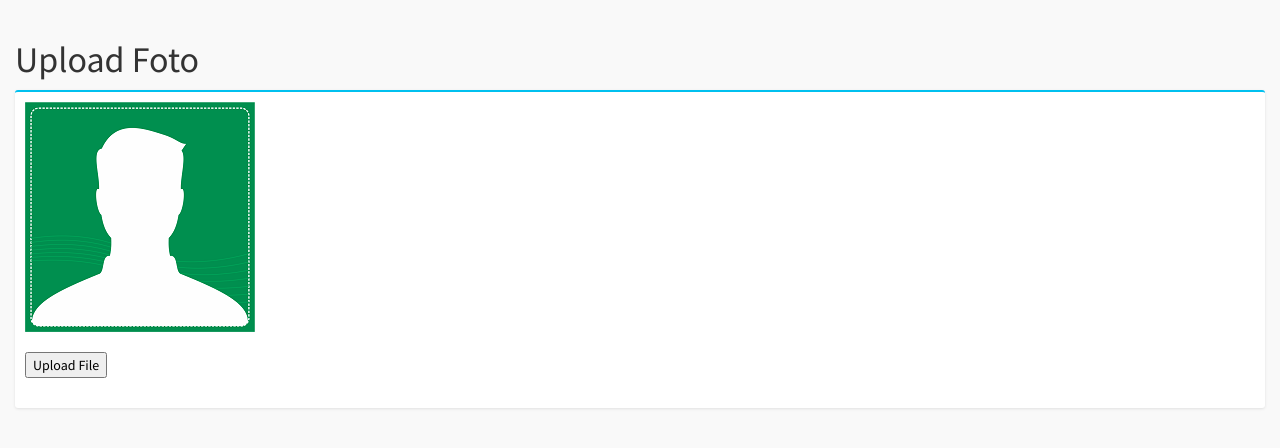
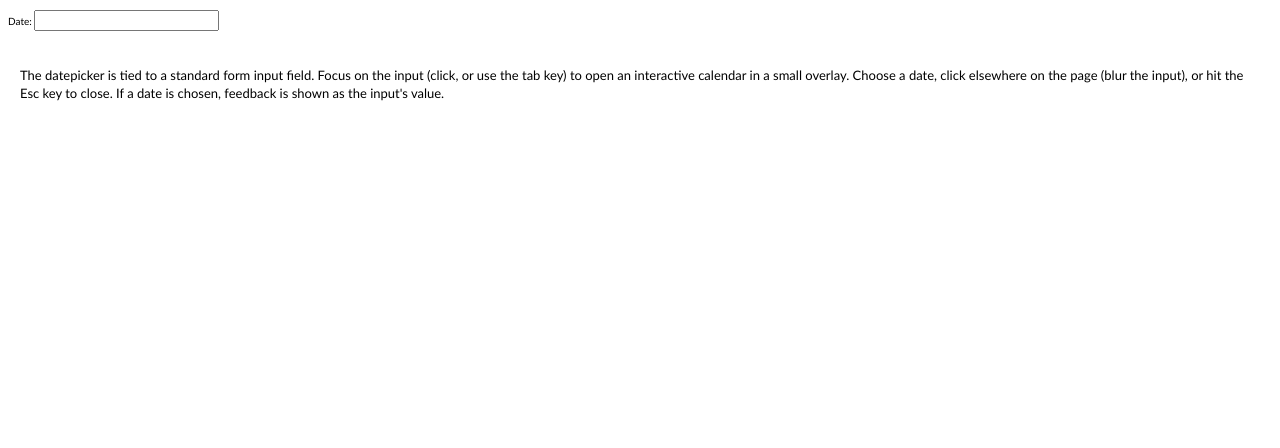
Before and after one commit to addictpustikom/sid, a PHP site: page /test.php in a window 1280 px wide. Shown: the top 448 px of the page. Run offline with PHP 8.4, Linux system fonts and the light colour scheme; some libraries are stand-ins or nearby versions.

Commit message:
Revert "Update test.php"
This reverts commit f34cc2d8c4cb0ee61561eff812556a69a5af3b17.

```diff
--- a/test.php
+++ b/test.php
@@ -1,92 +1,27 @@
-<!DOCTYPE html>
-<html>
+
+<!doctype html>
+<html lang="en">
     <head>
-        <meta charset="UTF-8">
-        <title>Stage Image Save</title>
-        <!-- bootstrap 3.0.2 -->
-        <link href="css/bootstrap.min.css" rel="stylesheet" type="text/css" />
-        <!-- Bootstrap Color Picker -->
-        <link href="css/colorpicker/bootstrap-colorpicker.min.css" rel="stylesheet"/>
-        <!-- Theme style -->
-        <link href="css/AdminLTE.css" rel="stylesheet" type="text/css" />
+        <meta charset="utf-8">
+        <title>jQuery UI Datepicker - Default functionality</title>
+        <link href="css/jquery.ui.all.css" rel="stylesheet" type="text/css"/>
+        <script src="js/jquery-2.0.2.min.js" type="text/javascript"></script>
+        <script src="js/ui/jquery.ui.core.js" type="text/javascript"></script>
+        <script src="js/ui/jquery.ui.widget.js" type="text/javascript"></script>
+        <script src="js/ui/jquery.ui.datepicker.js" type="text/javascript"></script>
+        <link href="css/demos.css" rel="stylesheet" type="text/css"/>
+        <script>
+            $(function() {
+                $("#datepicker").datepicker();
+            });
+        </script>
     </head>
     <body>
-        <!-- Main content -->
-        <section class="content">
-            <h1>
-                Upload Foto
-            </h1>
-            <div class='row'>
-                <div class='col-md-12'>
-                    <div class='box box-info'>
-                        <div class='box-body pad'>
-                            <form id="upload_form" enctype="multipart/form-data" method="post">
-                                <img id="target" src="photo_default_square.png" width="230" height="230">
-                                <div id="path"></div>
-                                <div class="form-group">
-                                    <input type="file" name="file1" id="file" multiple="multiple"><br>
-                                    <input type="button" value="Upload File" onclick="uploadFile()">
-                                    <progress id="progressBar" value="0" max="100" style="width:300px; display: none;"></progress>
-                                    <h3 id="status"></h3>
-                                    <p id="loaded_n_total"></p>
-                                </div>
-                            </form>
-                        </div>
-                    </div><!-- /.box -->
-                </div><!-- /.col-->
-            </div><!-- ./row -->
-        </section><!-- /.content -->
-        <script src="js/jquery-2.0.2.min.js" type="text/javascript"></script>
-        <script>
-                                        /* Script written by Adam Khoury @ DevelopPHP.com with some edit by Agung Surya Bangsa */
-                                        $("#file").hide();
-                                        $("#file").change(function() {
-                                            var fileName = $(this).val();
-                                            //var filename = $('input[type=file]').val().replace(/C:\\fakepath\\/i, '')
-                                            var filename = $(this).val().replace(/C:\\fakepath\\/i, '')
-                                            $("#path").html(filename);
-                                        });
-                                        $("#target").click(function() {
-                                            $("#file").trigger("click");
-                                        });
-                                        function _(el) {
-                                            return document.getElementById(el);
-                                        }
-                                        function uploadFile() {
-                                            $("#progressBar").show();
-                                            var formdata = new FormData();
-                                            var file = _("file").files[0];
-                                            //alert(file.name+" | "+file.size+" | "+file.type);
-                                            formdata.append("file1", file);
-                                            var ajax = new XMLHttpRequest();
-                                            ajax.upload.addEventListener("progress", progressHandler, false);
-                                            ajax.addEventListener("load", completeHandler, false);
-                                            ajax.addEventListener("error", errorHandler, false);
-                                            ajax.addEventListener("abort", abortHandler, false);
-                                            ajax.open("POST", "proc_input_foto.php");
-                                            ajax.send(formdata);
-                                        }
-                                        function progressHandler(event) {
-                                            var loaded = event.loaded / 1024000;
-                                            var total = event.total / 1024000;
-                                            //_("loaded_n_total").innerHTML = "Uploaded " + loaded + " bytes of " + total;
-                                            var percent = (event.loaded / event.total) * 100;
-                                            _("progressBar").value = Math.round(percent);
-                                            _("status").innerHTML = Math.round(percent) + "% uploaded... please wait";
-                                        }
-                                        function completeHandler(event) {
-                                            alert(event.target.responseText);
-                                            _("progressBar").value = 0;
-                                            $("#progressBar").hide();
-                                            $("#target").attr("src", "gambar/foto/" + event.target.responseText);
-                                            //window.location.href = "index.php?loc=" + event.target.responseText;
-                                        }
-                                        function errorHandler(event) {
-                                            _("status").innerHTML = "Upload Failed";
-                                        }
-                                        function abortHandler(event) {
-                                            _("status").innerHTML = "Upload Aborted";
-                                        }
-        </script>
+
+        <p>Date: <input type="text" id="datepicker"></p>
+
+        <div class="demo-description">
+            <p>The datepicker is tied to a standard form input field.  Focus on the input (click, or use the tab key) to open an interactive calendar in a small overlay.  Choose a date, click elsewhere on the page (blur the input), or hit the Esc key to close. If a date is chosen, feedback is shown as the input's value.</p>
+        </div>
     </body>
 </html>
```
